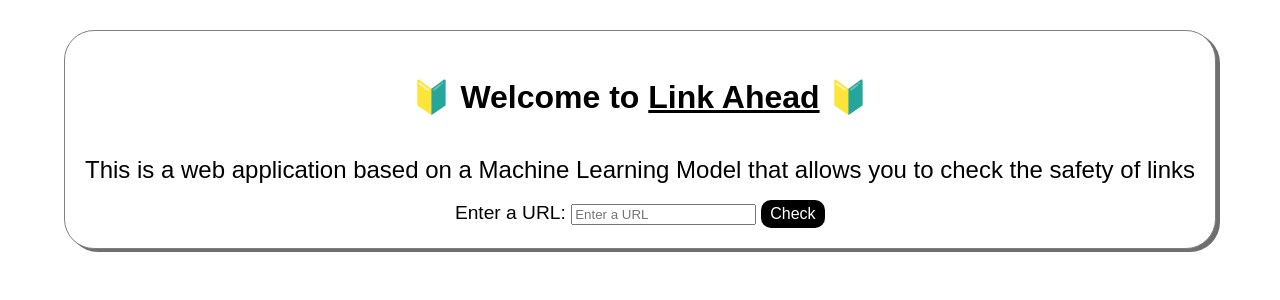
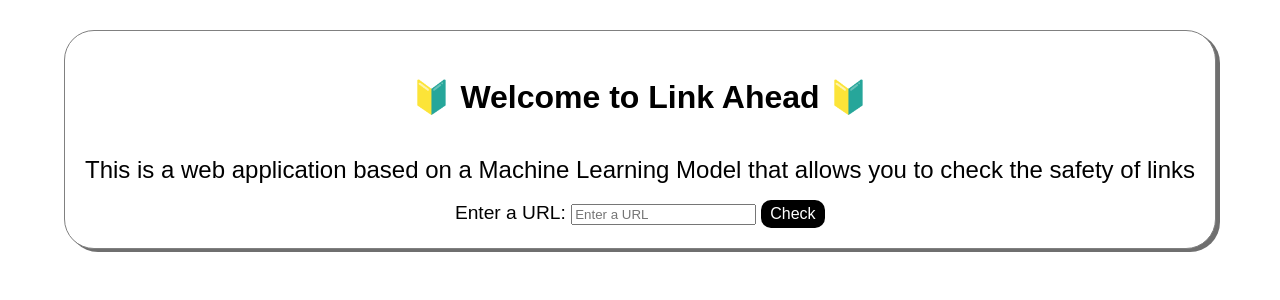
Before and after one commit to oZep/uOttaHack6-Link-Ahead, a Flask app: page / in a window 1280 px wide. Shown: the part 162-462 px from the top of the page. Run offline with Flask 3, Linux system fonts and the light colour scheme; parts of the project's set-up code (start-up, migrations or seed data) failed here and were passed over.

Commit message:
updated for usability

```diff
--- a/templates/index.html
+++ b/templates/index.html
@@ -138,7 +138,7 @@
     </script>
 <div class="midlane">
    <div class="container">
-       <h2 class="title">🔰 Welcome to <u>Link Ahead</u> 🔰</h2>
+       <h2 class="title">🔰 Welcome to Link Ahead 🔰</h2>
        <p class="description">This is a web application based on a Machine Learning Model that allows you to check the safety of links</p>
         <form action="/api" method="POST" id="urlForm">
               <label for="url">Enter a URL: </label>
```
